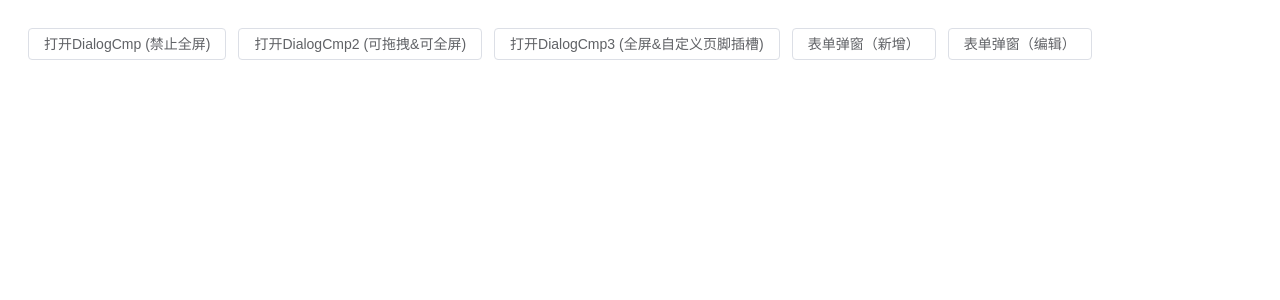
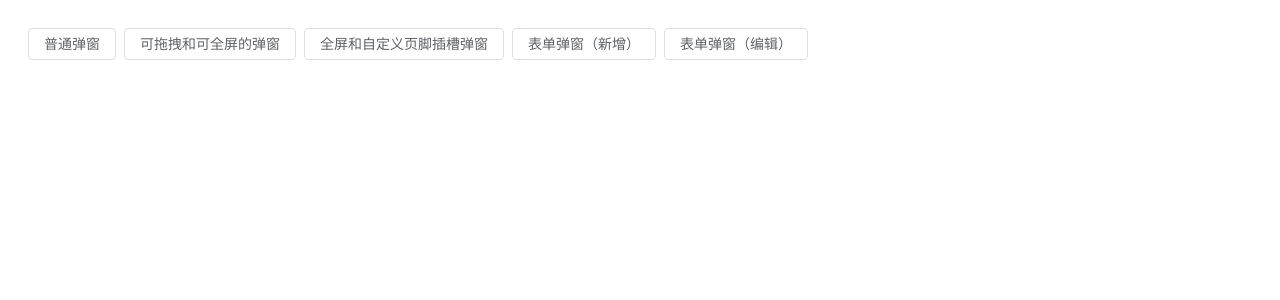
Before and after one commit to QC2168/useDialog, a Vue app: page / in a window 1280 px wide. Shown: the top 300 px of the page. Built offline with nearby package versions, Linux system fonts and the light colour scheme.

Commit message:
update app.vue

```diff
--- a/src/App.vue
+++ b/src/App.vue
@@ -1,14 +1,13 @@
 <template>
   <div class="app">
-    <el-button @click="openDialog1">打开DialogCmp (禁止全屏)</el-button>
-    <el-button @click="openDialog2">打开DialogCmp2 (可拖拽&可全屏)</el-button>
-    <el-button @click="openDialog3"
-      >打开DialogCmp3 (全屏&自定义页脚插槽)</el-button
-    >
-    <el-button @click="openDialog4(MODE.ADD)">表单弹窗（新增）</el-button>
-    <el-button @click="openDialog4(MODE.EDIT)">表单弹窗（编辑）</el-button>
+    <el-space wrap>
+      <el-button @click="openDialog1">普通弹窗</el-button>
+      <el-button @click="openDialog2">可拖拽和可全屏的弹窗</el-button>
+      <el-button @click="openDialog3">全屏和自定义页脚插槽弹窗</el-button>
+      <el-button @click="openDialog4(MODE.ADD)">表单弹窗（新增）</el-button>
+      <el-button @click="openDialog4(MODE.EDIT)">表单弹窗（编辑）</el-button>
+    </el-space>
     <DialogCmp
-      ref="DialogCmpRef"
       title="DialogCmp1"
       :hiddenFullBtn="true"
       v-model="visible1"
@@ -18,7 +17,6 @@
       <h3>DialogCmp1</h3>
     </DialogCmp>
     <DialogCmp2
-      ref="DialogCmpRef2"
       draggable
       title="DialogCmp2"
       v-model="visible2"
@@ -28,7 +26,6 @@
       <h3>DialogCmp2</h3>
     </DialogCmp2>
     <DialogCmp3
-      ref="DialogCmpRef3"
       draggable
       title="DialogCmp3"
       v-model="visible3"
```
